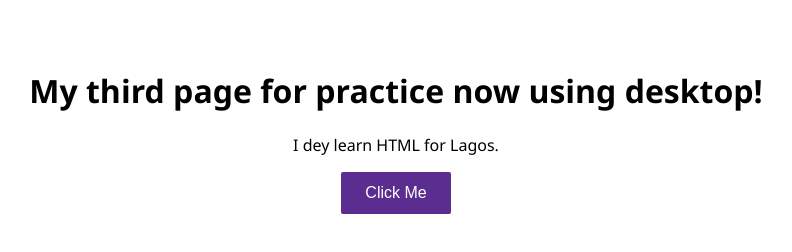
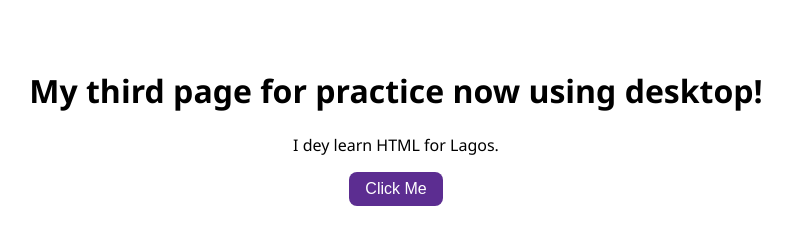
Before and after one commit to linkin2luv-coder/my-third-site, a plain HTML site: page index.html in a window 1280 px wide. Shown: the whole page, without its empty margins (244-1036 px from the left). Drawn offline with Linux system fonts and the light colour scheme.

Commit message:
Update index.html

```diff
--- a/index.html
+++ b/index.html
@@ -12,13 +12,25 @@
   h1 {
     color: black;
   }
+
+  /* 1 - COLOUR: Real Microsoft Purple */
   button {
     background: #5c2d91;
     color: white;
     border: none;
-      padding: 12px 24px;
-      border-radius: 2px;
+
+    /* 4 - SPACE INSIDE: Make button no choke */
+    padding: 8px 16px;
     font-size: 16px;
+
+    /* 3 - ROUND CORNER: 8px */
+    border-radius: 8px;
+    cursor: pointer;
+  }
+
+  /* 2 - HOVER: When mouse touch am, e go dark purple */
+  button:hover {
+    background: #32145a;
   }
 </style>
 </head>
```
Lines whose indentation alone changed are shown as unchanged.
